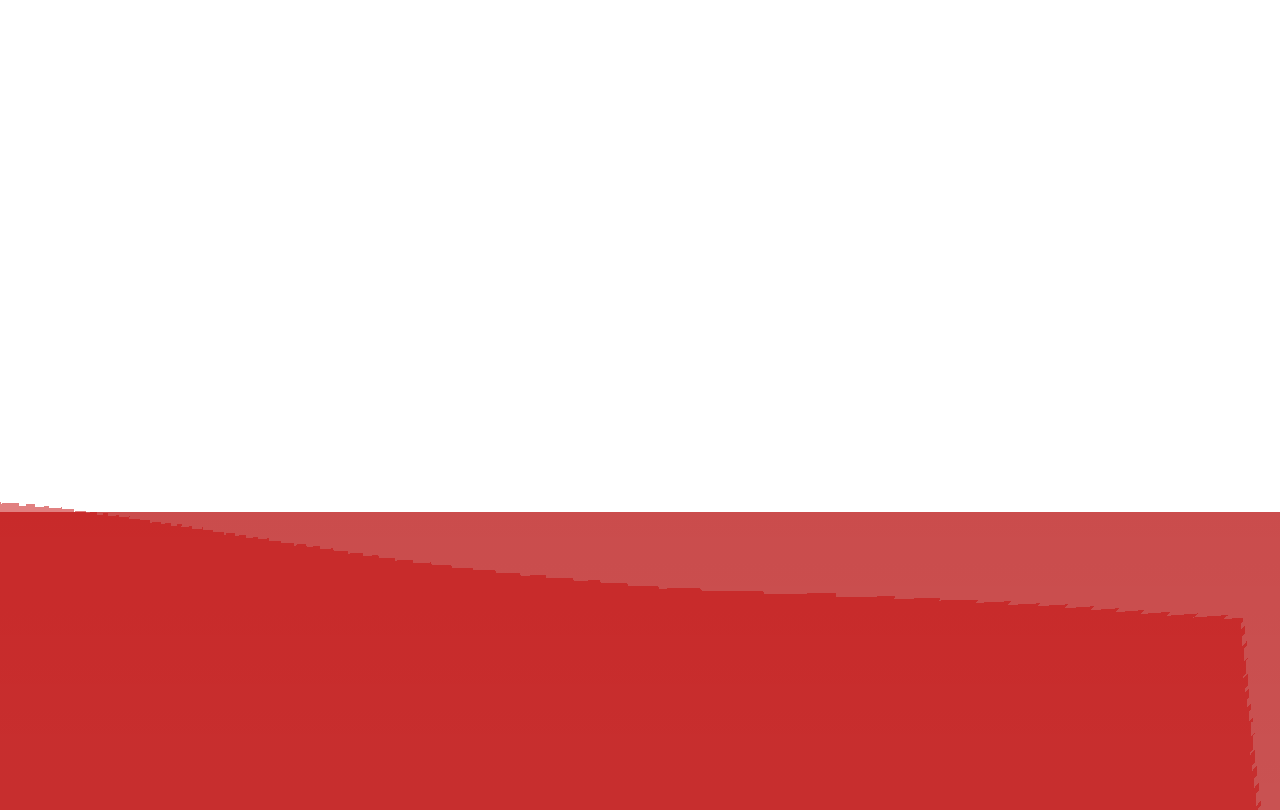
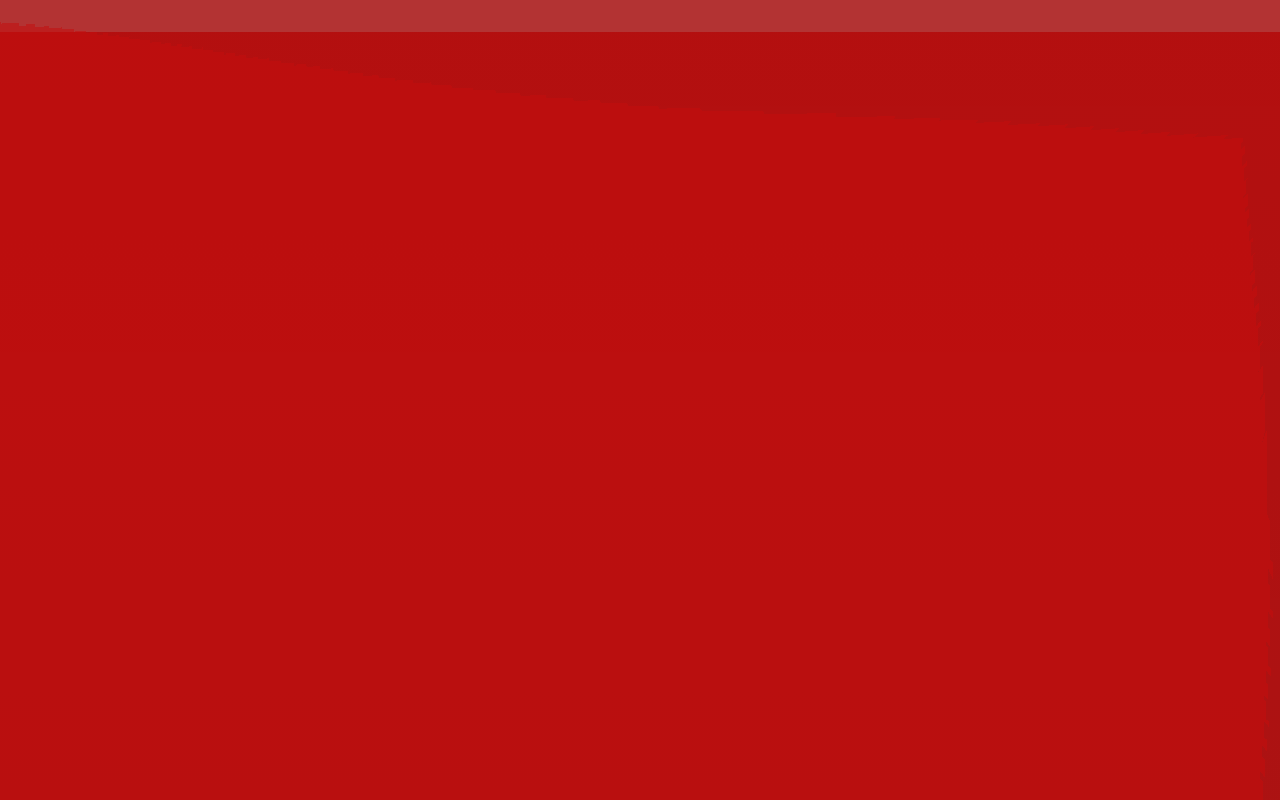
Before and after one commit to betterthanhajin/Yu.my, a Next.js app: page / in a window 1280 px wide. Shown: the top 810 px of the page. Built offline with nearby package versions, Linux system fonts and the light colour scheme.

Commit message:
fix: debbbb

```diff
--- a/app/page.tsx
+++ b/app/page.tsx
@@ -74,8 +74,9 @@ function WineEffect({
     <div
       style={{
         position: "absolute",
+        bottom: 0,
         width: "100%",
-        height: "100%",
+        backgroundColor: "#a00000cc",
       }}
       ref={WineEffectRef}
     >
```
